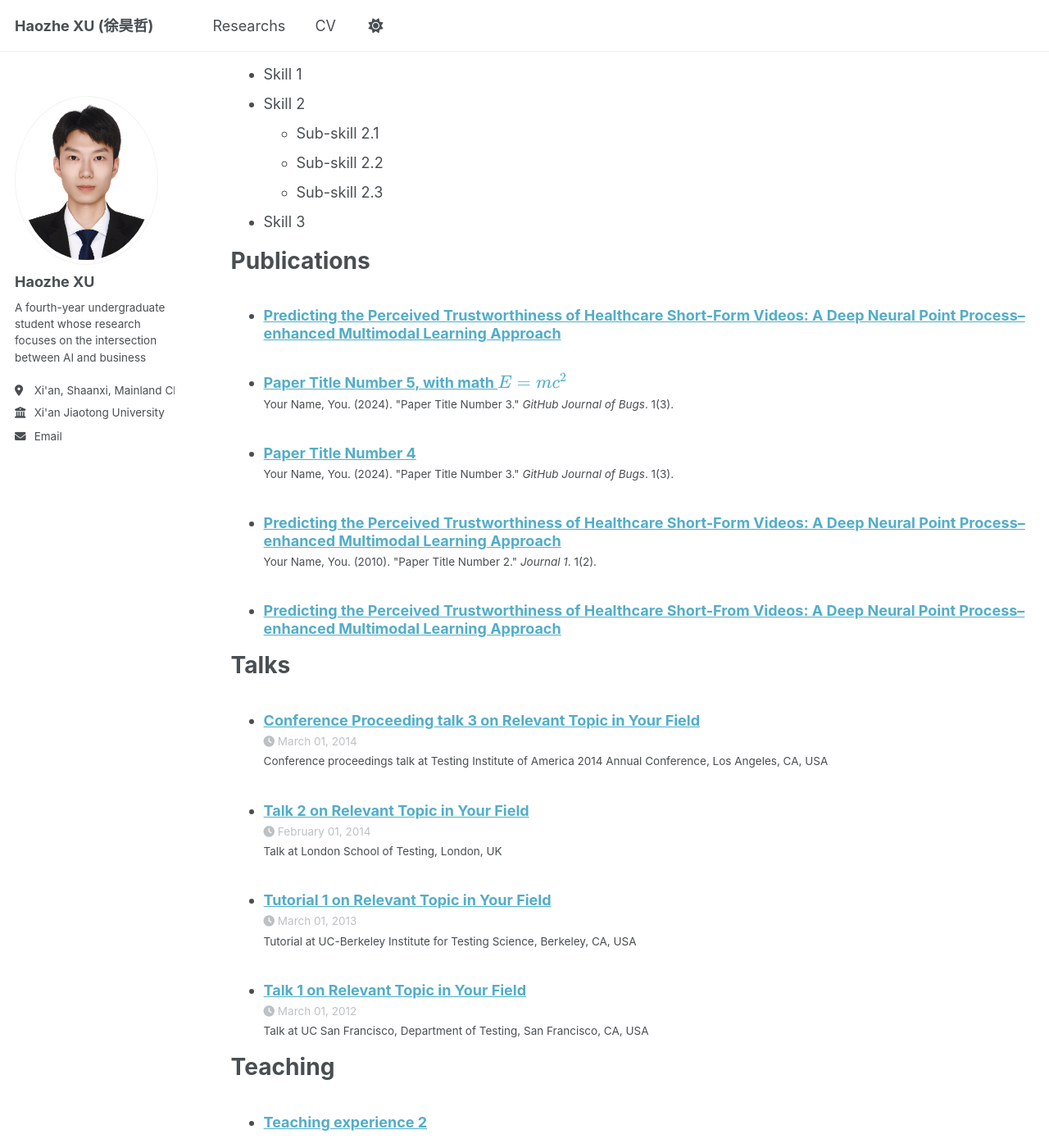
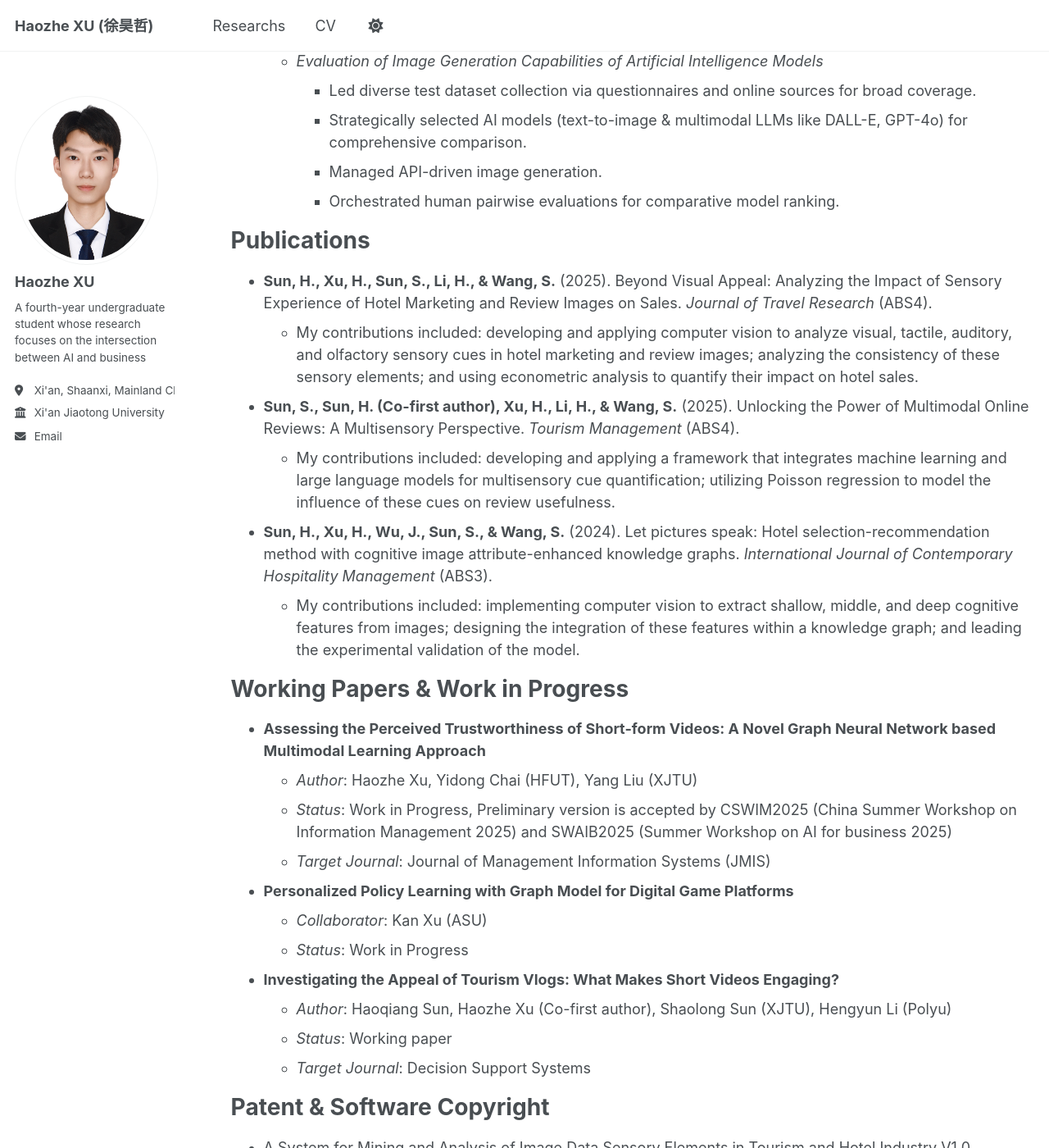
Before and after one commit to XuHaozhe0204/XuHaozhe0204.github.io, a Jekyll site: the page built from _pages/cv.md, in a window 1280 px wide and 1400 px high, scrolled down 778 px. Shown: the whole window at 82% size. Built offline with Jekyll 4.4.1, drawn with Linux system fonts in a browser that asks for light colours; a script that is not in the unit is left out; some of the changed text lies outside the part shown.

Commit message:
Update cv.md

```diff
--- a/_pages/cv.md
+++ b/_pages/cv.md
@@ -11,54 +11,66 @@
 
 Education
 ======
-* Ph.D in Version Control Theory, GitHub University, 2018 (expected)
-* M.S. in Jekyll, GitHub University, 2014
-* B.S. in GitHub, GitHub University, 2012
+*   **Xi'an Jiaotong University**, Xi'an
+    *   Undergraduate, Big Data Management and Application, Sept 2022 - June 2026 (expected)
+    *   GPA: 90.45/100
+    *   Main Courses: Linear Algebra (100), Data processing with Python (97), Machine Learning (97), Language for Data Analysis (99), Foundations of Big Data Technology (96), Management Information System (94), Data Structure and Algorithm (91), Optimization Theory and Algorithms (92)
+*   **Honors**: 2022-2023 National Scholarship, 2023-2024 National Encouragement Scholarship, Best Paper Award in Summer Workshop on AI for Business 2025, Outstanding Paper Award of the 16th Annual Conference on Decision Sciences
 
-Work experience
+Research Experience
 ======
-* Spring 2024: Academic Pages Collaborator
-  * GitHub University
-  * Duties includes: Updates and improvements to template
-  * Supervisor: The Users
+*   **Research Assistant**, HKU Business School (Advisor: Prof. Jiang (Jack) Zhenhui)
+    *   *Evaluation of Image Understanding Capabilities of Large Language Models in Chinese Contexts*
+        *   Defined evaluation dimensions (visual perception, reasoning, aesthetics) for comprehensive image understanding assessment.
+        *   Led novel dataset collection from Gaokao and university exams to ensure minimal LLM training data overlap and create a robust benchmark.
+        *   Managed evaluation process: API integration, volunteer-based human evaluation, and statistical analysis for model comparison.
+        *   Preliminary version has been submitted to EMNLP2025.
+    *   *Evaluation of Image Generation Capabilities of Artificial Intelligence Models*
+        *   Led diverse test dataset collection via questionnaires and online sources for broad coverage.
+        *   Strategically selected AI models (text-to-image & multimodal LLMs like DALL-E, GPT-4o) for comprehensive comparison.
+        *   Managed API-driven image generation.
+        *   Orchestrated human pairwise evaluations for comparative model ranking.
 
-* Fall 2015: Research Assistant
-  * GitHub University
-  * Duties included: Merging pull requests
-  * Supervisor: Professor Hub
+Publications
+======
+*   **Sun, H., Xu, H., Sun, S., Li, H., & Wang, S.** (2025). Beyond Visual Appeal: Analyzing the Impact of Sensory Experience of Hotel Marketing and Review Images on Sales. *Journal of Travel Research* (ABS4).
+    *   My contributions included: developing and applying computer vision to analyze visual, tactile, auditory, and olfactory sensory cues in hotel marketing and review images; analyzing the consistency of these sensory elements; and using econometric analysis to quantify their impact on hotel sales.
+*   **Sun, S., Sun, H. (Co-first author), Xu, H., Li, H., & Wang, S.** (2025). Unlocking the Power of Multimodal Online Reviews: A Multisensory Perspective. *Tourism Management* (ABS4).
+    *   My contributions included: developing and applying a framework that integrates machine learning and large language models for multisensory cue quantification; utilizing Poisson regression to model the influence of these cues on review usefulness.
+*   **Sun, H., Xu, H., Wu, J., Sun, S., & Wang, S.** (2024). Let pictures speak: Hotel selection-recommendation method with cognitive image attribute-enhanced knowledge graphs. *International Journal of Contemporary Hospitality Management* (ABS3).
+    *   My contributions included: implementing computer vision to extract shallow, middle, and deep cognitive features from images; designing the integration of these features within a knowledge graph; and leading the experimental validation of the model.
 
-* Summer 2015: Research Assistant
-  * GitHub University
-  * Duties included: Tagging issues
-  * Supervisor: Professor Git
+Working Papers & Work in Progress
+======
+*   **Assessing the Perceived Trustworthiness of Short-form Videos: A Novel Graph Neural Network based Multimodal Learning Approach**
+    *   *Author*: Haozhe Xu, Yidong Chai (HFUT), Yang Liu (XJTU)
+    *   *Status*: Work in Progress, Preliminary version is accepted by CSWIM2025 (China Summer Workshop on Information Management 2025) and SWAIB2025 (Summer Workshop on AI for business 2025)
+    *   *Target Journal*: Journal of Management Information Systems (JMIS)
+*   **Personalized Policy Learning with Graph Model for Digital Game Platforms**
+    *   *Collaborator*: Kan Xu (ASU)
+    *   *Status*: Work in Progress
+*   **Investigating the Appeal of Tourism Vlogs: What Makes Short Videos Engaging?**
+    *   *Author*: Haoqiang Sun, Haozhe Xu (Co-first author), Shaolong Sun (XJTU), Hengyun Li (Polyu)
+    *   *Status*: Working paper
+    *   *Target Journal*: Decision Support Systems
+
+Patent & Software Copyright
+======
+*   A System for Mining and Analysis of Image Data Sensory Elements in Tourism and Hotel Industry V1.0. *Chinese Computer Software Copyright*.
+
+Awards
+======
+*   2024 Interdisciplinary Contest in Modeling (ICM) Meritorious Winner
+*   2023 China Undergraduate Mathematical Contest in Modeling (CUMCM) Second Prize
+*   2022 National College Students Mathematics Competition Third Prize
 
 Skills
 ======
-* Skill 1
-* Skill 2
-  * Sub-skill 2.1
-  * Sub-skill 2.2
-  * Sub-skill 2.3
-* Skill 3
-
-Publications
-======
-  <ul>{% for post in site.publications reversed %}
-    {% include archive-single-cv.html %}
-  {% endfor %}</ul>
-
-Talks
-======
-  <ul>{% for post in site.talks reversed %}
-    {% include archive-single-talk-cv.html  %}
-  {% endfor %}</ul>
-
-Teaching
-======
-  <ul>{% for post in site.teaching reversed %}
-    {% include archive-single-cv.html %}
-  {% endfor %}</ul>
+*   **Programming**: Python (Proficient), Stata (Proficient), R, Latex, C, SPSS, SQL, Matlab
+*   **Languages**: English (Proficient), Mandarin (Native)
 
 Service and leadership
 ======
-* Currently signed in to 43 different slack teams
+*   Peer Mentor in Xi'an Jiaotong University
+*   Member of National Scholarship Academic Guidance Team
+*   Member of Xi'an Jiaotong University Student Entrepreneurship Center
```
